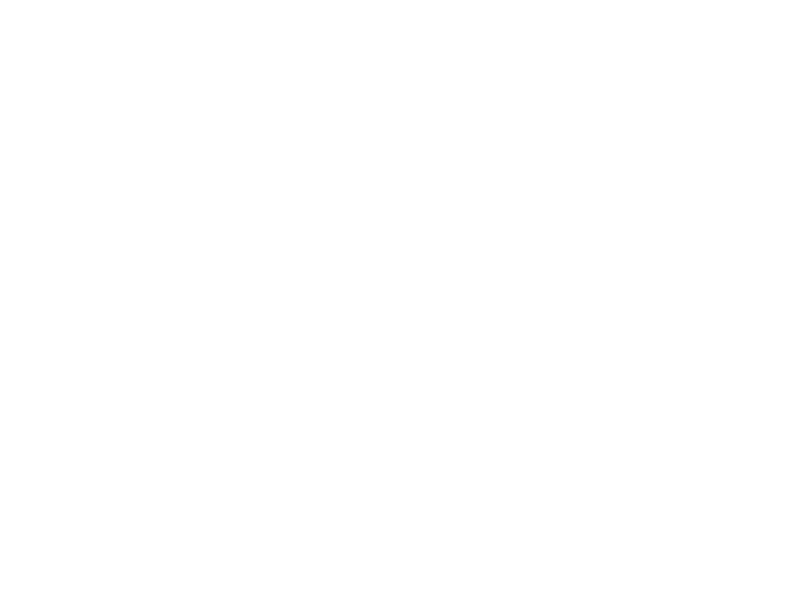
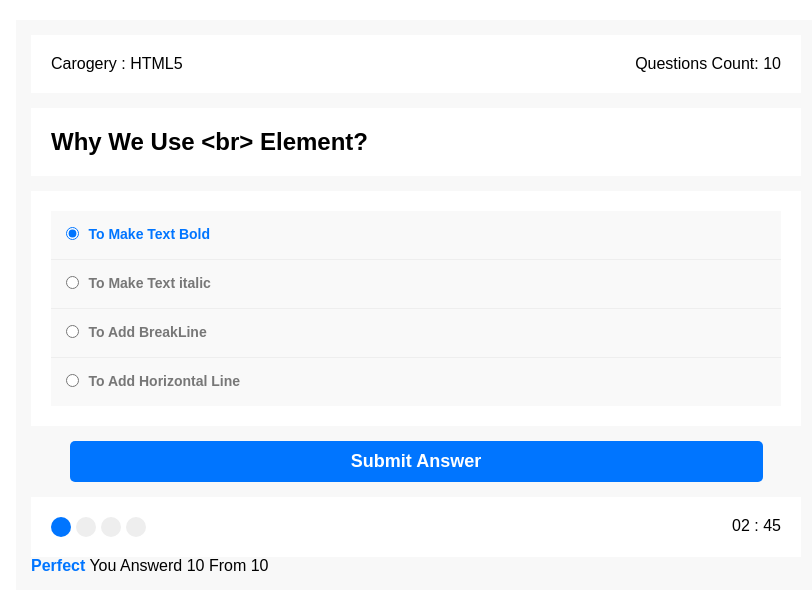
Before and after one commit to mhmd-salah/quiz-app, a plain HTML site: page index.html in a window 1280 px wide. Shown: the whole page, without its empty margins (224-1036 px from the left). Drawn offline with Linux system fonts and the light colour scheme.

Commit message:
in progress

```diff
--- /dev/null
+++ b/html_questions.json
@@ -0,0 +1,42 @@
+[
+  {
+    "title": "Why We Use <br> Element?",
+    "answer_1": "To Make Text Bold",
+    "answer_2": "To Make Text italic",
+    "answer_3": "To Add BreakLine",
+    "answer_4": "To Add Horizontal Line",
+    "right_answer": "To Add BreakLine"
+  },
+  {
+    "title": "Is <img> Element Has Attribute Href ",
+    "answer_1": "Yes",
+    "answer_2": "No Its For Anchor Tag <a>",
+    "answer_3": "All Elements Has This Attribute",
+    "answer_4": "Answer One And Three Is Right",
+    "right_answer": "No Its For Anchor Tag <a>"
+  },
+  {
+    "title": "How Can Make Element Text Bold",
+    "answer_1": "Putting It Inside <b> Tap",
+    "answer_2": "Putting It Inside <strong> Tag",
+    "answer_3": "Custmizing It With Font Weight Property In Css",
+    "answer_4": "All Answers Is Right",
+    "right_answer": "All Answers Is Right"
+  },
+  {
+    "title": "What Is The Element Thats Not Exists In HTML5 Semantics",
+    "answer_1": "<article>",
+    "answer_2": "<section>",
+    "answer_3": "<blockquote>",
+    "answer_4": "<aside>",
+    "right_answer": "<blockquote>"
+  },
+  {
+    "title": "In HTML Can We Use This Way To Add Attributes ",
+    "answer_1": "<div class='class-name'>",
+    "answer_2": "<div class=class-name>",
+    "answer_3": "<div class=\"class-namme\">",
+    "answer_4": "All Is Right",
+    "right_answer": "All Is Right"
+  }
+]
--- a/index.html
+++ b/index.html
@@ -8,6 +8,7 @@
 
 <!DOCTYPE html>
 <html lang="en">
+
   <head>
     <meta charset="UTF-8">
     <meta name="viewport" content="width=device-width, initial-scale=1.0">
@@ -16,10 +17,54 @@
     <script src="main.js" defer></script>
     <title>Quiz app</title>
   </head>
+
   <body>
+    <div class="quiz_app">
+      <div class="quiz-info">
+        <div class="catogery">Carogery : <span>HTML5</span></div>
+        <div class="count">Questions Count: <span>10</span></div>
+      </div>
+      <div class="quiz-area">
+        <h2>Why We Use &lt;br&gt; Element?</h2>
+      </div>
+      <div class="answers-area">
+        <div class="answer">
+          <input type="radio" name="questions" id="answer_1" checked>
+          <label for="answer_1">To Make Text Bold</label>
+        </div>
+        <div class="answer">
+          <input type="radio" name="questions" id="answer_2">
+          <label for="answer_2">To Make Text italic</label>
+        </div>
+        <div class="answer">
+          <input type="radio" name="questions" id="answer_3">
+          <label for="answer_3">To Add BreakLine</label>
+        </div>
+        <div class="answer">
+          <input type="radio" name="questions" id="answer_4">
+          <label for="answer_4">To Add Horizontal Line</label>
+        </div>
+      </div>
+      <button class="submit-button">Submit Answer</button>
+      <div class="bullets">
+        <div class="spans">
+          <span class="on"></span>
+          <span></span>
+          <span></span>
+          <span></span>
+        </div>
+        <div class="countdown">
+          <span class="minutes">02</span> : <span class="seconds">45</span>
+        </div>
+      </div>
+      <div class="results">
+        <span class="perfect"> Perfect</span>
+        You Answerd 10 From 10
 
+      </div>
+    </div>
+  </body>
 
-</body>
 </html>
 
 <!--
--- a/main.js
+++ b/main.js
@@ -1 +1,17 @@
-// hello dear;
+
+
+function getQuestion () {
+  let myRequest = new XMLHttpRequest();
+
+  myRequest.open( "GET", "html_questions.json", true )
+  myRequest.send()
+  myRequest.onreadystatechange = function() {
+
+    if ( this.readyState === 4 && this.status === 200 ) {
+      console.log(this.response)
+    }
+
+  }
+
+}
+getQuestion``
--- a/style.css
+++ b/style.css
@@ -7,3 +7,115 @@
 body {
   font-family: Arial, Helvetica, sans-serif;
 }
+
+.quiz_app {
+  margin: 20px auto;
+  width: 800px;
+  background-color: #f8f8f8;
+  padding: 15px;
+}
+
+.quiz-info {
+  display: flex;
+  background-color: white;
+  padding: 20px;
+}
+
+.quiz-info .catogery {
+  flex: 1;
+}
+
+.quiz-info .count {
+  flex: 1;
+  text-align: right;
+}
+
+.quiz_app .quiz-area {
+  background-color: white;
+  padding: 20px;
+  margin-top: 15px;
+}
+
+.quiz_app .answers-area {
+  background-color: white;
+  padding: 20px 20px;
+  margin-top: 15px;
+}
+
+.answers-area .answer {
+  background-color: #f9f9f9;
+  padding: 15px;
+}
+
+.answers-area .answer:not(:last-child) {
+  border-bottom: 1px solid #eee;
+}
+
+.answers-area .answer input[type="Radio"]:checked + label {
+  color: #0075ff;
+}
+
+.answers-area .answer label {
+  cursor: pointer;
+  font-weight: bold;
+  color: #777;
+  font-size: 14px;
+  margin-left: 5px;
+  position: relative;
+  top: -1px;
+}
+
+.quiz_app .submit-button {
+  background-color: #0075ff;
+  display: block;
+  width: 90%;
+  margin-inline: auto;
+  margin-block: 15px;
+  padding: 10px 15px;
+  border: none;
+  color: white;
+  font-weight: bold;
+  font-size: 18px;
+  cursor: pointer;
+  border-radius: 5px;
+}
+
+.quiz_app .submit-button:focus {
+  outline: none;
+}
+
+.quiz_app .bullets {
+  background-color: white;
+  display: flex;
+  padding: 20px;
+}
+
+.quiz_app .bullets .spans {
+  flex: 1;
+  display: flex;
+}
+
+.quiz_app .bullets .spans span {
+  width: 20px;
+  height: 20px;
+  background-color: #eee;
+  margin-right: 5px;
+  border-radius: 50%;
+}
+
+.quiz_app .bullets .spans span.on {
+  background-color: #0075ff;
+}
+
+.quiz_app .results span{
+  font-weight: bold;
+}
+.quiz_app .results span.bad{
+  color: #dc0a0a ;
+}
+.quiz_app .results span.good{
+  color: #009600 ;
+}
+.quiz_app .results span.perfect{
+  color: #0075ff ;
+}
```
Also changed, not shown: mind_maping.txt (added). Lines whose indentation alone changed are shown as unchanged.
